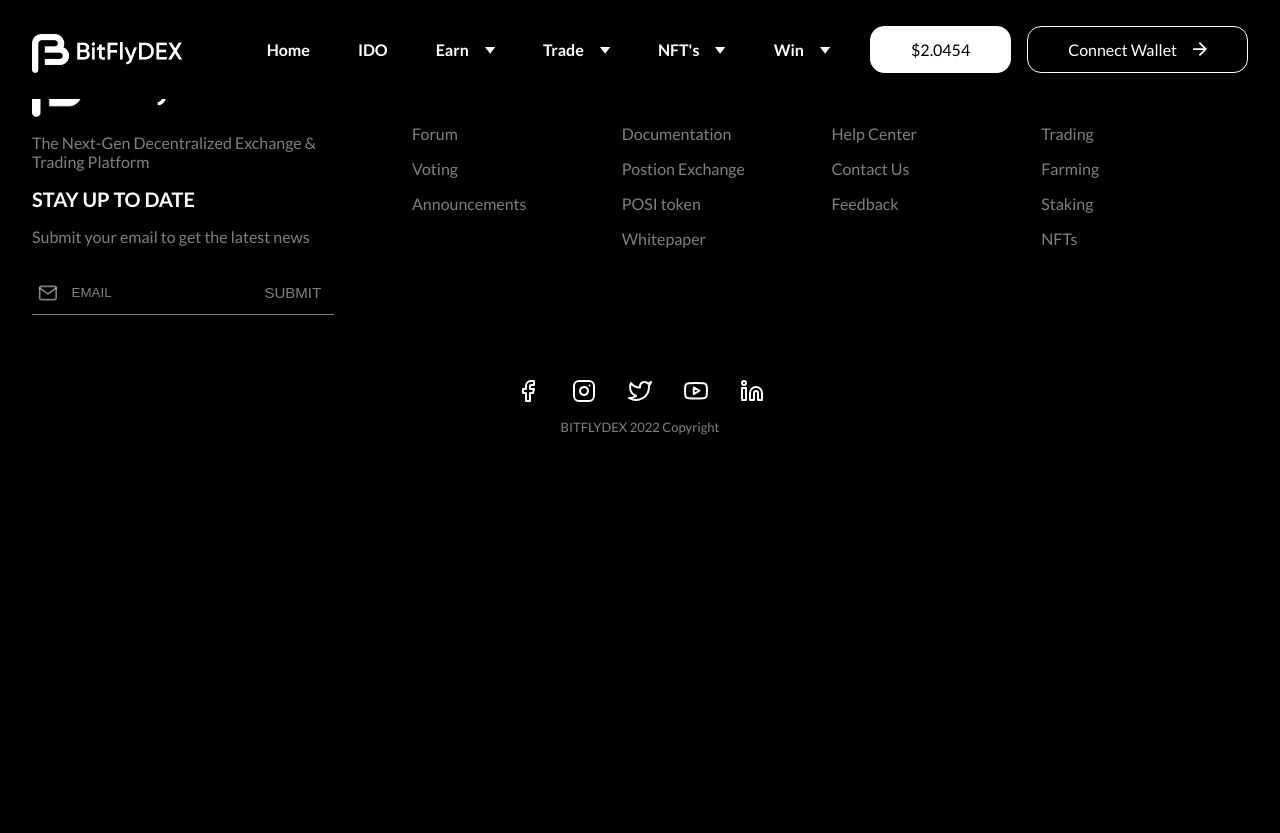
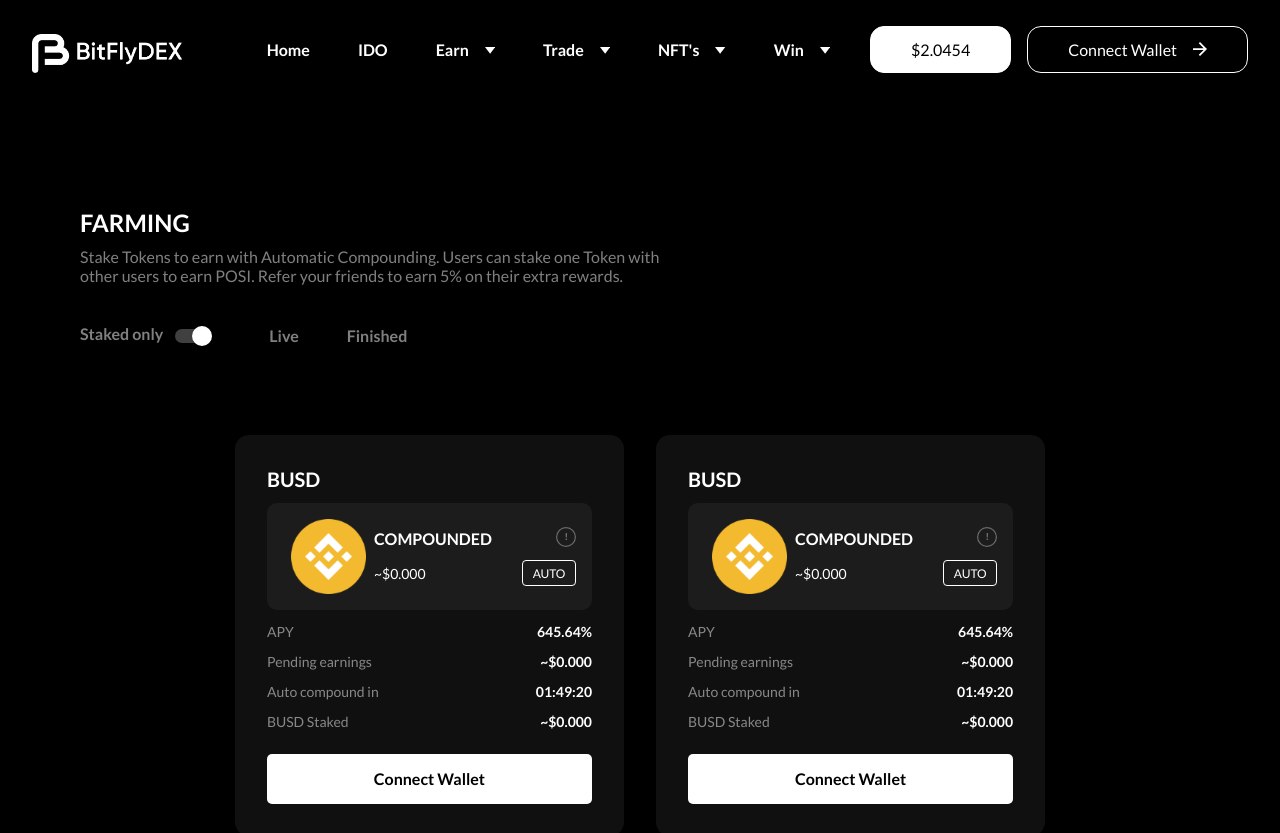
Before and after one commit to MehfoozurRehman/BitFlyDEX, a React (Vite) app: page /farming in a window 1280 px wide. Shown: the top 833 px of the page. Before the commit the page ends 800 px from the top, so only its background shows below. Built offline with nearby package versions, Linux system fonts and the light colour scheme.

Commit message:
farming partially  done

```diff
--- a/src/App.jsx
+++ b/src/App.jsx
@@ -4,6 +4,7 @@
 import Header from "./components/Header";
 import ConnectWallet from "./screens/ConnectWallet";
 import DecentralizedTrading from "./screens/DecentralizedTrading";
+import Farming from "./screens/Farming";
 import GovernanceProposals from "./screens/GovernanceProposals";
 import Home from "./screens/Home";
 import PoolAndTrade from "./screens/PoolAndTrade";
@@ -26,6 +27,7 @@
         <Route path="/trading" element={<Trading />} />
         <Route path="/pool-trade" element={<PoolAndTrade />} />
         <Route path="/vaults" element={<Vaults />} />
+        <Route path="/farming" element={<Farming />} />
       </Routes>
       <Footer />
     </div>
--- a/src/components/Header.jsx
+++ b/src/components/Header.jsx
@@ -180,7 +180,7 @@
           />
           <NavLink
             title="Win"
-            to="/"
+            to="/farming"
             list={[
               {
                 title: "LOREM IPSUM",
--- a/src/components/VaultBUSD.jsx
+++ b/src/components/VaultBUSD.jsx
@@ -2,9 +2,9 @@
 import { Link } from "react-router-dom";
 import CoinPic from "../assets/CoinPic.png";
 
-export default function VaultBUSD() {
+export default function VaultBUSD({ style }) {
   return (
-    <div className="vaults__main__container__content__card">
+    <div style={style} className="vaults__main__container__content__card">
       <div className="vaults__main__container__content__card__heading">
         BUSD
       </div>
--- /dev/null
+++ b/src/screens/Farming.jsx
@@ -0,0 +1,60 @@
+import React from "react";
+import { Link } from "react-router-dom";
+import StakingCalculation from "../components/StakingCalculation";
+import VaultBUSD from "../components/VaultBUSD";
+import Switch from "@mui/material/Switch";
+import WhyUs from "../components/WhyUs";
+
+const label = { inputProps: { "aria-label": "Switch demo" } };
+
+export default function Farming() {
+  return (
+    <>
+      <div className="vaults__main__container">
+        <div className="farming__main__container__card">
+          <div className="vaults__main__container__card__content">
+            <div className="vaults__main__container__card__content__left">
+              <div className="vaults__main__container__card__content__left__heading">
+                Farming
+              </div>
+              <div className="vaults__main__container__card__content__left__para">
+                Stake Tokens to earn with Automatic Compounding. Users can stake
+                one Token with other users to earn POSI. Refer your friends to
+                earn 5% on their extra rewards.
+              </div>
+              <div className="vaults__main__container__card__content__links">
+                <a
+                  href="#"
+                  className="vaults__main__container__card__content__links__heading"
+                >
+                  Staked only
+                  <Switch {...label} defaultChecked />
+                </a>
+
+                <a
+                  href="#"
+                  className="vaults__main__container__card__content__links__heading"
+                >
+                  Live
+                </a>
+
+                <a
+                  href="#"
+                  className="vaults__main__container__card__content__links__heading"
+                >
+                  Finished
+                </a>
+              </div>
+            </div>
+          </div>
+        </div>
+        <div className="farming__main__container__content">
+          <VaultBUSD style={{ marginRight: "2em" }} />
+          <VaultBUSD />
+        </div>
+      </div>
+      <WhyUs />
+      <StakingCalculation />
+    </>
+  );
+}
--- a/src/styles/vaults.scss
+++ b/src/styles/vaults.scss
@@ -12,6 +12,14 @@
   padding: 3em;
   border-radius: 14px;
   background: $black100;
+  color: $white;
+}
+.farming__main__container__card {
+  width: 100%;
+  height: fit-content;
+  padding: 3em;
+  border-radius: 14px;
+
   color: $white;
 }
 .vaults__main__container__card__content {
@@ -106,6 +114,15 @@
   width: 100%;
   margin: 2em 0em;
 }
+.farming__main__container__content {
+  display: flex;
+  justify-content: center;
+  align-items: center;
+  flex-wrap: wrap;
+  width: 100%;
+  margin: 2em 0em;
+}
+
 .vaults__main__container__content__card {
   color: $white;
   width: 32%;
@@ -371,6 +388,27 @@
   text-align: center;
   margin-top: 2em;
 }
+.css-jsexje-MuiSwitch-thumb {
+  background: $white !important;
+}
+.css-1yjjitx-MuiSwitch-track {
+  background: $WhiteGray !important;
+}
+.vaults__main__container__card__content__links {
+  display: flex;
+  align-items: center;
+}
+.vaults__main__container__card__content__links__heading {
+  font-size: 16px;
+  color: $WhiteGray;
+  font-weight: 600;
+  margin-right: 3em;
+  text-decoration: none;
+}
+.vaults__main__container__card__content__links__heading:hover {
+  color: $white;
+  transition: 300ms ease-in-out;
+}
 @media (max-width: 1100px) {
   .stack__calculation__container__card {
     width: 85%;
@@ -399,6 +437,7 @@
   }
   .vaults__main__container__content__card {
     width: 100%;
+    margin: 0px !important;
   }
   .stack__calculation__container__card__input__container__row {
     flex-direction: column;
```
